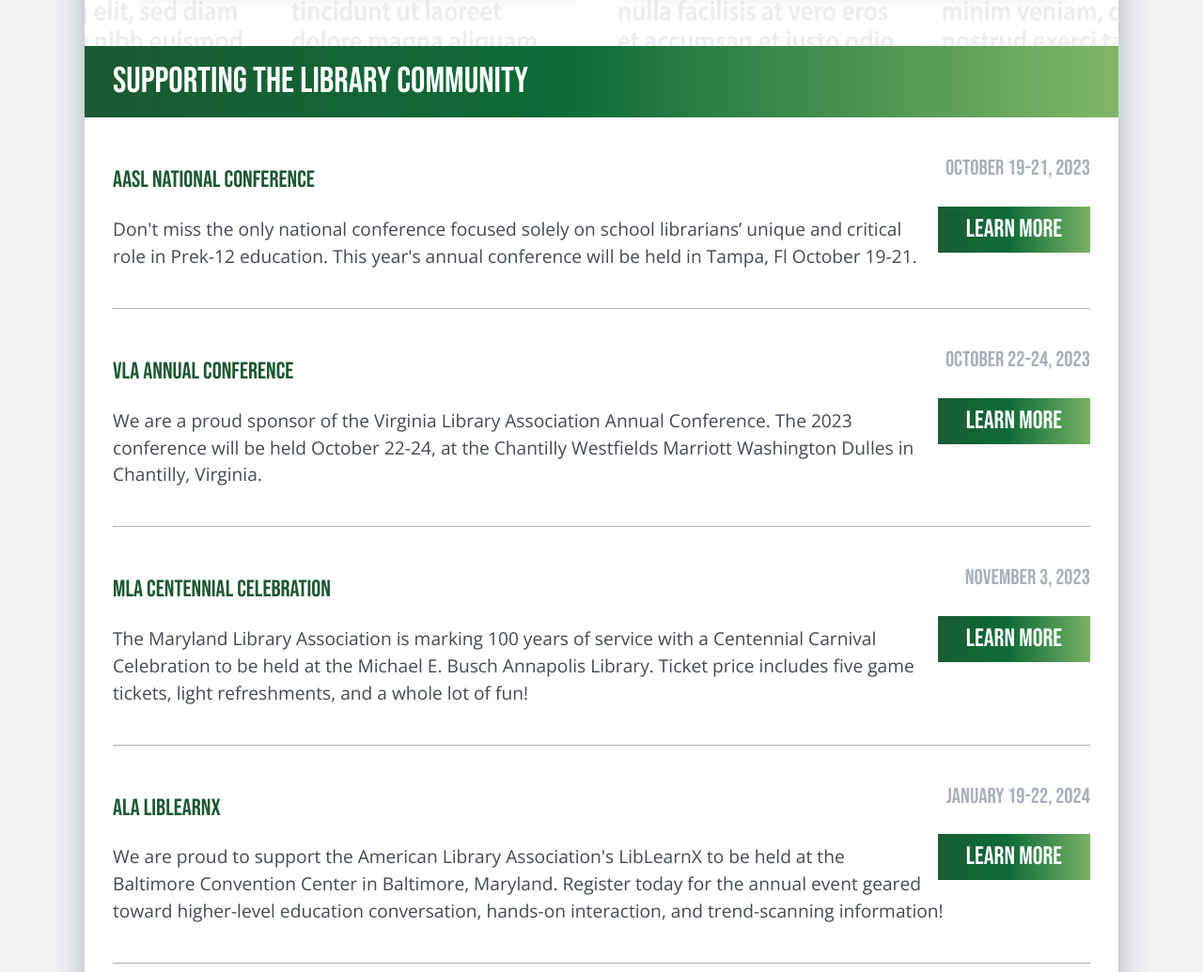
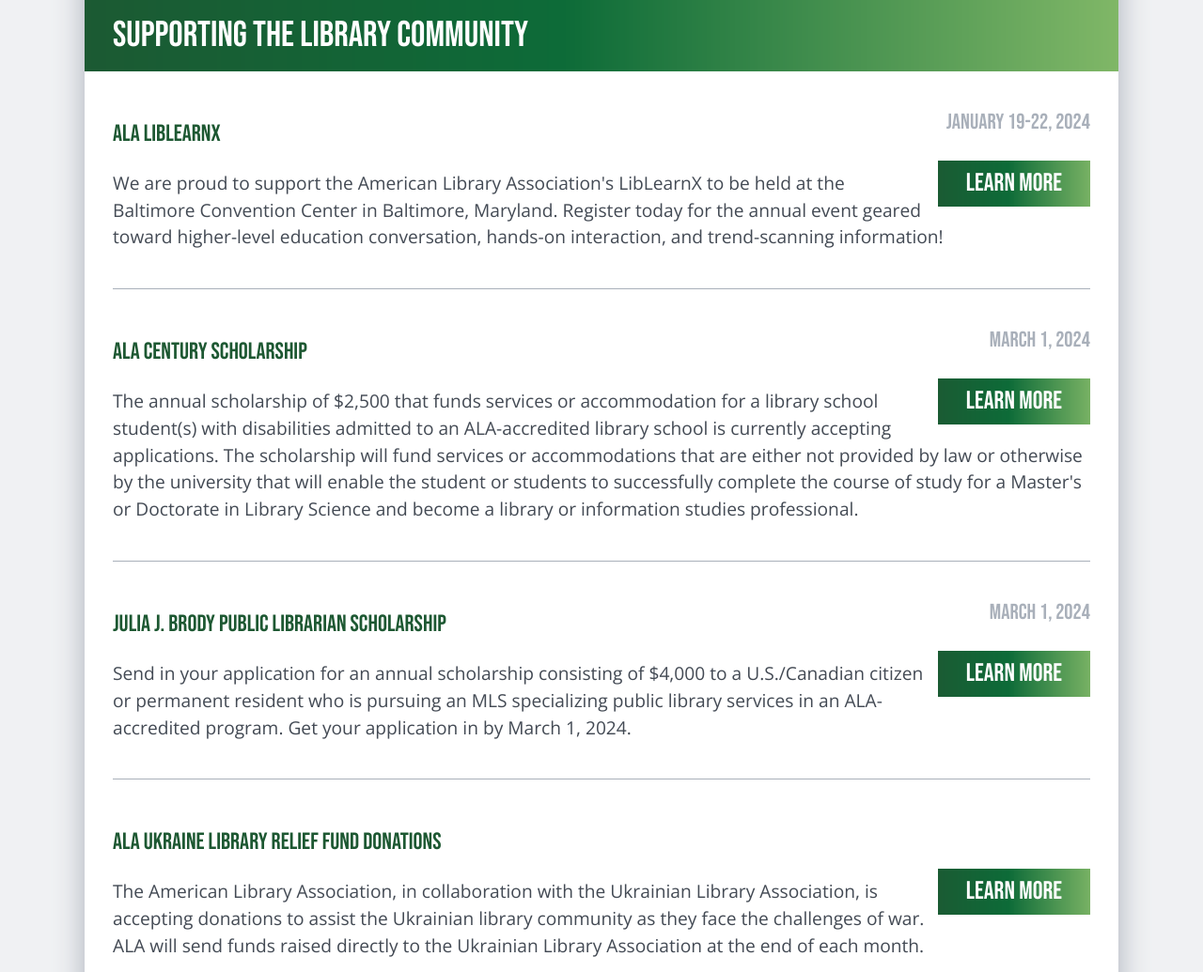
Before and after one commit to giraphcreative/servingamericaslibrarycommunity.org, a website: page index.html in a window 1280 px wide. Shown: the part 3126-4161 px from the top of the page at 94% size. Drawn offline with nearby package versions, Linux system fonts and the light colour scheme.

Commit message:
Updates to member graphics and event list.

```diff
--- a/css/src/main.scss
+++ b/css/src/main.scss
@@ -314,10 +314,14 @@
 	margin-bottom: 30px;
 	text-align: center;
 	padding-top: 20px;
+}
 
+
+.cds, .member {
 	.quiet {
 		padding: 0 30px 30px;
 		color: rgba( white, .6 );
+		text-align: center;
 	}
 }
 
--- a/index.html
+++ b/index.html
@@ -55,7 +55,6 @@
 
 		<div class="cds">
 			<a href="apply.html"><img src="img/cd-higher-earnings.png"></a>
-			<p class="quiet">*Rates are subject to change without notice. APR= Annual Percentage Rate; APY= Annual Percentage Yield.</p>
 		</div>
 
 		<div class="title">
@@ -98,28 +97,22 @@
 			<div class="content events">
 
 				<div class="entry">
-					<div class="date">October 19-21, 2023</div>
-					<h3><a href="https://national.aasl.org/" target="_blank">AASL National Conference</a></h3>
-					<a href="https://national.aasl.org/" target="_blank" class="button">Learn more</a>
-					<p>Don't miss the only national conference focused solely on school librarians’ unique and critical role in Prek-12 education. This year's annual conference will be held in Tampa, Fl October 19-21.</p>
-				</div>
-				<div class="entry">
-					<div class="date">October 22-24, 2023</div>
-					<h3><a href="https://www.vla.org/2023-vla-annual-conference-2" target="_blank">VLA Annual Conference</a></h3>
-					<a href="https://www.vla.org/2023-vla-annual-conference-2" target="_blank" class="button">Learn more</a>
-					<p>We are a proud sponsor of the Virginia Library Association Annual Conference. The 2023 conference will be held October 22-24, at the Chantilly Westfields Marriott Washington Dulles in Chantilly, Virginia.</p>
-				</div>
-				<div class="entry">
-					<div class="date">November 3, 2023</div>
-					<h3><a href="https://www.mdlib.org/ev_calendar_day.asp?date=11%2F3%2F23&eventid=186" target="_blank">MLA Centennial Celebration</a></h3>
-					<a href="https://www.mdlib.org/ev_calendar_day.asp?date=11%2F3%2F23&eventid=186" target="_blank" class="button">Learn more</a>
-					<p>The Maryland Library Association is marking 100 years of service with a Centennial Carnival Celebration to be held at the Michael E. Busch Annapolis Library. Ticket price includes five game tickets, light refreshments, and a whole lot of fun!</p>
-				</div>
-				<div class="entry">
 					<div class="date">January 19-22, 2024</div>
 					<h3><a href="https://2024.alaliblearnx.org/schedule-glance" target="_blank">ALA LibLearnX</a></h3>
 					<a href="https://2024.alaliblearnx.org/schedule-glance" target="_blank" class="button">Learn more</a>
 					<p>We are proud to support the American Library Association's LibLearnX to be held at the Baltimore Convention Center in Baltimore, Maryland. Register today for the annual event geared toward higher-level education conversation, hands-on interaction, and trend-scanning information!</p>
+				</div>
+				<div class="entry">
+					<div class="date">March 1, 2024</div>
+					<h3><a href="https://www.ala.org/awardsgrants/ala-century-scholarship" target="_blank">ALA Century Scholarship</a></h3>
+					<a href="https://www.ala.org/awardsgrants/ala-century-scholarship" target="_blank" class="button">Learn more</a>
+					<p>The annual scholarship of $2,500 that funds services or accommodation for a library school student(s) with disabilities admitted to an ALA-accredited library school is currently accepting applications. The scholarship will fund services or accommodations that are either not provided by law or otherwise by the university that will enable the student or students to successfully complete the course of study for a Master's or Doctorate in Library Science and become a library or information studies professional.</p>
+				</div>
+				<div class="entry">
+					<div class="date">March 1, 2024</div>
+					<h3><a href="https://www.ala.org/awardsgrants/julia-j-brody-public-librarian-scholarship" target="_blank">Julia J. Brody Public Librarian Scholarship</a></h3>
+					<a href="https://www.ala.org/awardsgrants/julia-j-brody-public-librarian-scholarship" target="_blank" class="button">Learn more</a>
+					<p>Send in your application for an annual scholarship consisting of $4,000 to a U.S./Canadian citizen or permanent resident who is pursuing an MLS specializing public library services in an ALA-accredited program. Get your application in by March 1, 2024.</p>
 				</div>
 				<div class="entry">
 					<h3><a href="https://www.ala.org/aboutala/ukraine-library-relief-fund" target="_blank">ALA Ukraine Library Relief Fund Donations</a></h3>
@@ -160,6 +153,12 @@
 			</div>
 		</div>
 
+		<div class="disclosure">
+			<p>*Not all applicants will qualify for membership. Member must be 18 years or older and open a savings account with a $10 deposit and open a checking account with a monthly direct deposit of at least $300 that remains open for at least 60 days to qualify for the new member incentive. The new member incentive will be paid into the member's savings account after 90 days provided both the savings account and checking account remain open and meet the qualifications. The $150.00 new member incentive will be reported as interest income on the Form 1099-INT year-end. Other terms limitations and conditions may apply.</p>
+			<p>**New members must open a 2-year Share Certificate or IRA Certificate with a minimum balance $10,000. The $150 certificate incentive will be paid into the member's saving account.</p>
+			<p>Members may qualify for both offers, earning up to $300.00 in incentives. Offers are for new members only. Library of Congress FCU retains the right to cancel these offers at any time without notice.</p>
+		</div>
+
 	</main>
 
 <script src="//ajax.googleapis.com/ajax/libs/jquery/1.11.2/jquery.min.js?v=4"></script>
```
Also changed, not shown: apply.html (+6 -7 lines), css/main.css, img/col-1.png, img/col-2.png, 1 other file.
